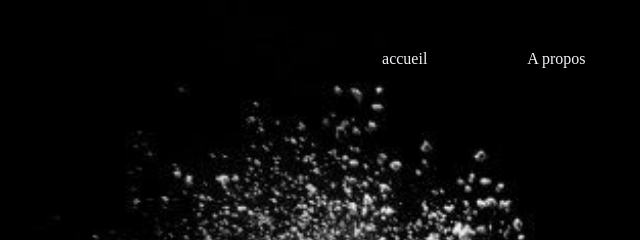
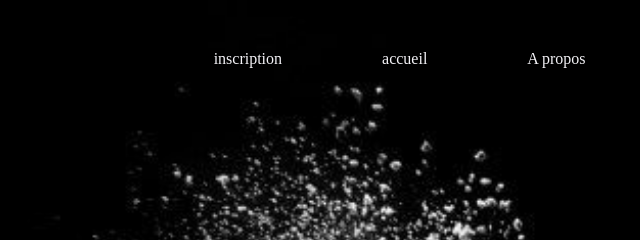
Before and after one commit to MariamChtioui/revproc2023, a plain HTML site: page index.html in a window 1280 px wide. Shown: the top 240 px of the page, 398-1038 px from the left. Drawn offline with Linux system fonts and the light colour scheme.

Commit message:
index.html

```diff
--- a/index.html
+++ b/index.html
@@ -141,7 +141,8 @@ h1 {
        <a href="#" class="titre">revproc </a>
        <div class="nav-links">
         <ul>
-           <li><a href="index3.html">accueil</a></li>
+            <li><a href="index4.html">inscription</a></li>
+            <li><a href="index3.html">accueil</a></li>
            <li><a href="index1.html" >A propos</a></li>
            <li><a href="index2.html">contacter Nous</a></li>
 
```
